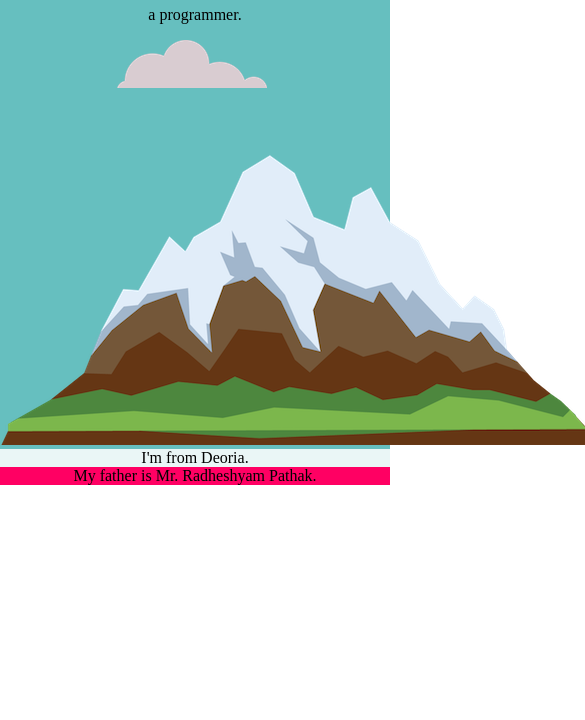
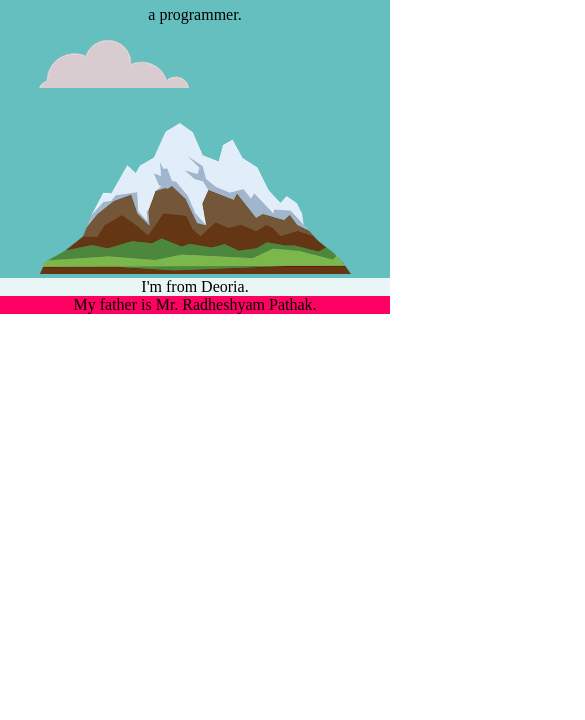
Before and after one commit to KaustubhPathak-tech/cv1, a plain HTML site: page index.html in a window 390 px wide. Shown: the part 124-844 px from the top of the page, 585 px wide, since content can reach past the window. Drawn offline with Linux system fonts and the light colour scheme.

Commit message:
Update style.css

```diff
--- a/css/style.css
+++ b/css/style.css
@@ -26,3 +26,12 @@ h1 {
 .bottom {
   background-color: #ff0063;
 }
+
+@media(max-width:700px) {
+  .bottom-cloud{
+    margin-left: 10%;
+  }
+  .mountain{
+    width: 80%;
+  }
+}
```
